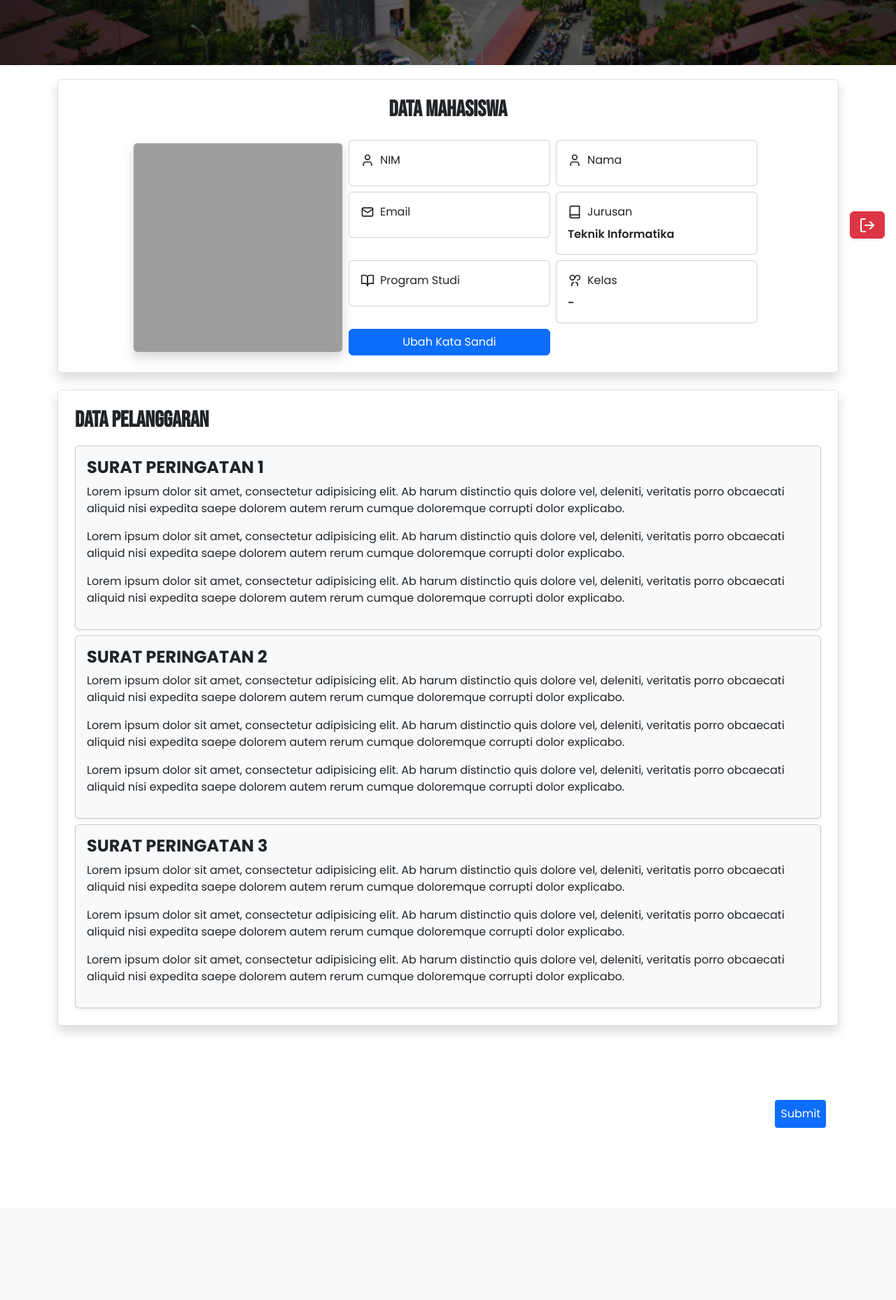
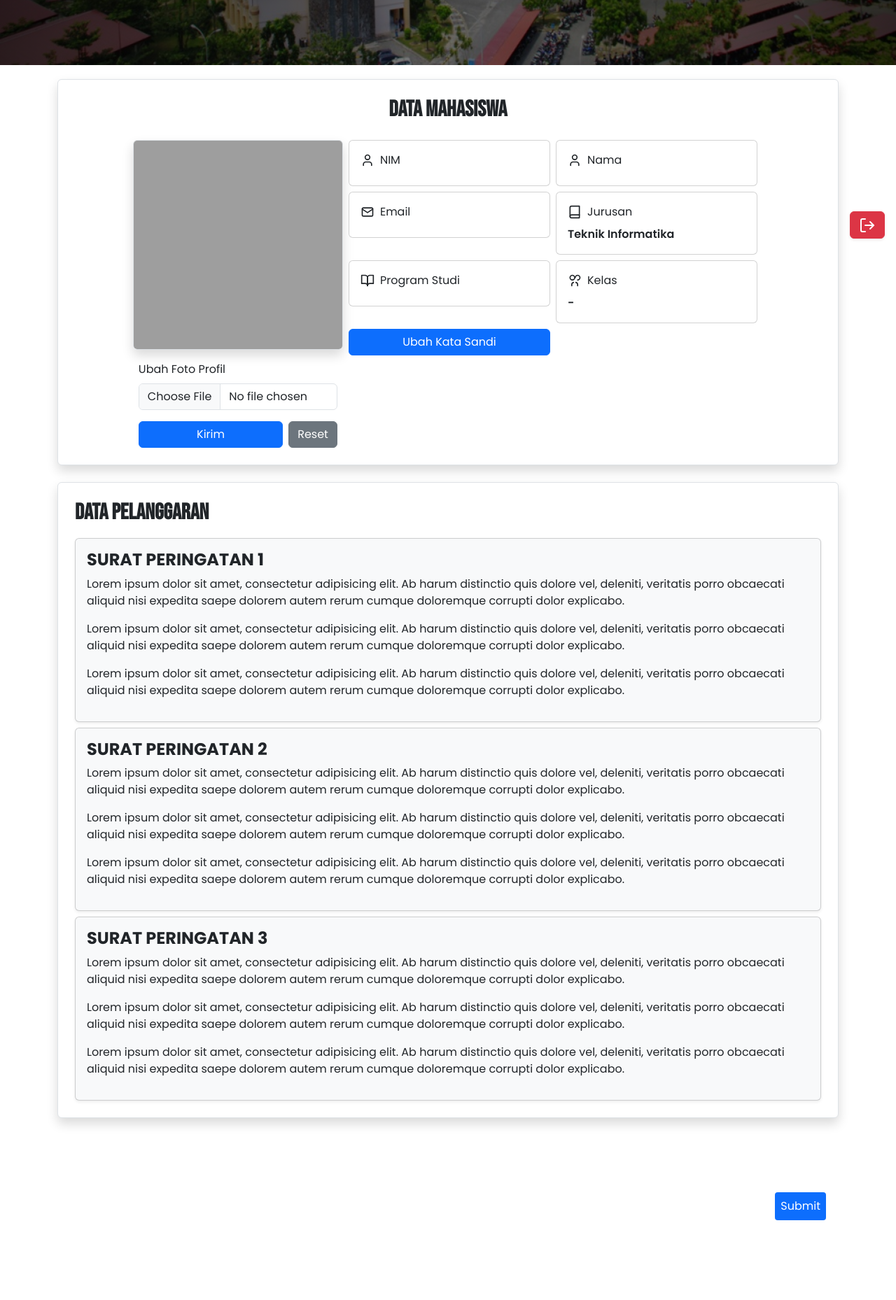
Before and after one commit to FranklinChang08/SuratPeringatan, a PHP site: page /home.php in a window 1280 px wide. Shown: the part 443-2301 px from the top of the page at 70% size. Before the commit the page ends 2055 px from the top, so only its background shows below. Run offline with PHP 8.4, Linux system fonts and the light colour scheme; the visitor is signed in with stand-in values (Sample User, id 1); data that the repository does not hold is empty; some libraries are stand-ins or nearby versions; grey boxes are pictures that could not be loaded.

Commit message:
update profile mahasiswa

```diff
--- a/home.php
+++ b/home.php
@@ -18,6 +18,7 @@
                               WHERE nim = '$nim'");
 
 $data = mysqli_fetch_assoc($query);
+$user = $data;
 
 ?>
 
@@ -297,15 +298,37 @@
                 <div class="row justify-content-center">
                     <div class="col-12 col-lg-10 mahasiswa-data font-poppins">
                         <h2 class="bebas-neue text-uppercase fw-bold mb-4 text-center">Data Mahasiswa</h2>
+                        <div class="row align-items-start g-3">
+                            <!-- FOTO MAHASISWA -->
+                            <div class="col-12 col-md-4 d-flex flex-column align-items-center gap-3">
+                                <?php if (!empty($user['profile'])) { ?>
+                                    <img
+                                        src="./static/img/profile_user/<?= htmlspecialchars($user['profile']) ?>"
+                                        alt="Foto Mahasiswa"
+                                        class="object-fit-cover border border-1 rounded-2 shadow"
+                                        style="width: 300px; height: 300px; object-fit: cover; object-position: top;" />
+                                <?php } else { ?>
+                                    <img
+                                        src="https://i.pinimg.com/736x/f6/61/ea/f661ea61616909838a9fbfeda0d2ea14.jpg"
+                                        alt="Foto Mahasiswa"
+                                        class="object-fit-cover border border-1 rounded-2 shadow"
+                                        style="width: 300px; height: 300px; object-fit: cover; object-position: top;" />
+                                <?php } ?>
 
-                        <div class="row align-items-center g-3">
-                            <!-- FOTO MAHASISWA -->
-                            <div class="col-12 col-md-4 d-flex justify-content-center">
-                                <img
-                                    src="https://i.pinimg.com/736x/f6/61/ea/f661ea61616909838a9fbfeda0d2ea14.jpg"
-                                    alt="Foto Mahasiswa"
-                                    class="object-fit-cover border border-1 rounded-2 shadow"
-                                    style="width: 300px; height: 300px; object-fit: cover; object-position: top;" />
+                                <!-- FORM UPDATE PROFILE -->
+                                <div class="w-100" style="max-width: 300px;">
+                                    <form action="./staff/backend/update_profile.php" id="formUpdateProfile" method="POST" enctype="multipart/form-data">
+                                        <div class="mb-3">
+                                            <label for="profile" class="form-label">Ubah Foto Profil</label>
+                                            <input type="file" id="profile" name="profile" class="form-control" accept="image/*">
+                                        </div>
+                                        <input type="hidden" name="id_user" value="<?= htmlspecialchars($user['id_user']) ?>">
+                                        <div class="d-flex gap-2">
+                                            <button class="btn btn-primary flex-grow-1" type="submit">Kirim</button>
+                                            <button type="reset" class="btn btn-secondary">Reset</button>
+                                        </div>
+                                    </form>
+                                </div>
                             </div>
 
                             <!-- DATA MAHASISWA -->
@@ -414,13 +437,13 @@
                                             <span class="fw-semibold fs-6 mt-2"><?= $data['kode_prodi'] . " " . $data['semester'] . $data['nama_kelas'] . " - " . $data['jadwal']; ?></span>
                                         </div>
                                     </div>
-
                                     <div class="col">
                                         <div class="d-flex flex-column">
                                             <!-- Button trigger modal -->
                                             <button type="button" class="btn btn-primary" data-bs-toggle="modal" data-bs-target="#changePassword">
                                                 Ubah Kata Sandi
                                             </button>
+
 
                                             <div class="modal fade" id="changePassword" tabindex="-1" aria-labelledby="changePasswordLabel" aria-hidden="true">
                                                 <div class="modal-dialog modal-dialog-centered">
@@ -438,7 +461,7 @@
                                                                 </div>
                                                                 <div class="mb-3">
                                                                     <label for="confirm_password" class="form-label">Konfirmasi Kata Sandi</label>
-                                                                    <input type="password" class="form-control" name="confirm_password" id="confirm_password" placeholder="Masukkan ulang  baru" required>
+                                                                    <input type="password" class="form-control" name="confirm_password" id="confirm_password" placeholder="Masukkan ulang kata sandi baru" required>
                                                                     <div class="invalid-feedback">Password tidak cocok</div>
                                                                 </div>
                                                                 <div class="modal-footer">
@@ -529,5 +552,6 @@
 <link rel="stylesheet" href="./node_modules/sweetalert2/dist/sweetalert2.min.css">
 <script src="./static/js/changePasswordMahasiswa.js"></script>
 <script src="./static/js/confirmLogout.js"></script>
+<script type="text/javascript" src="../static/js/updateProfile.js"></script>
 
 </html>
```
